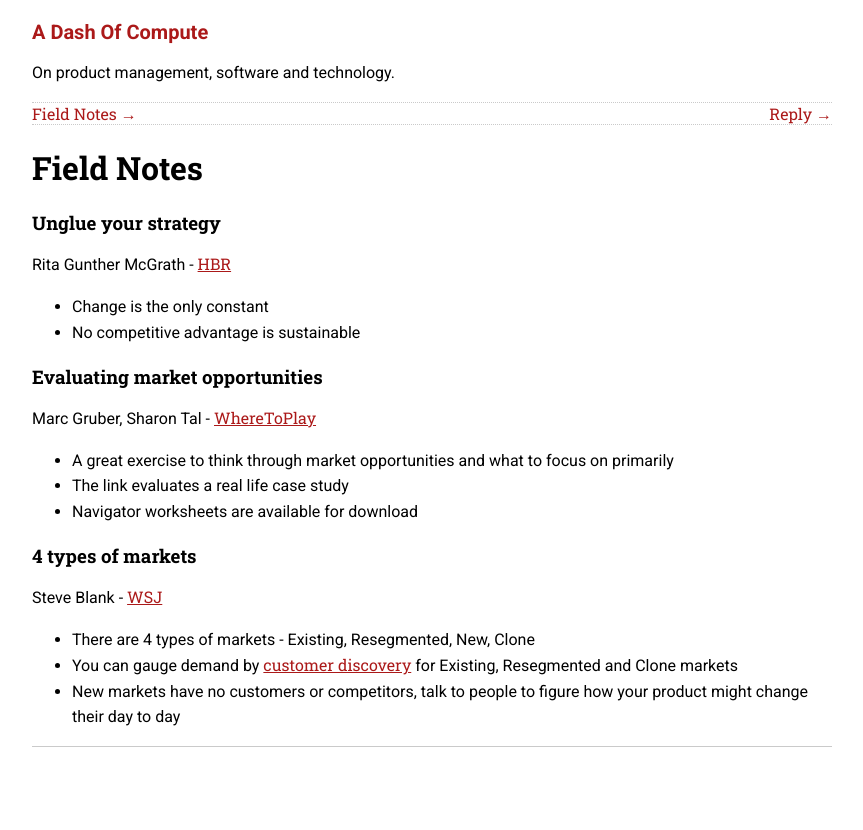
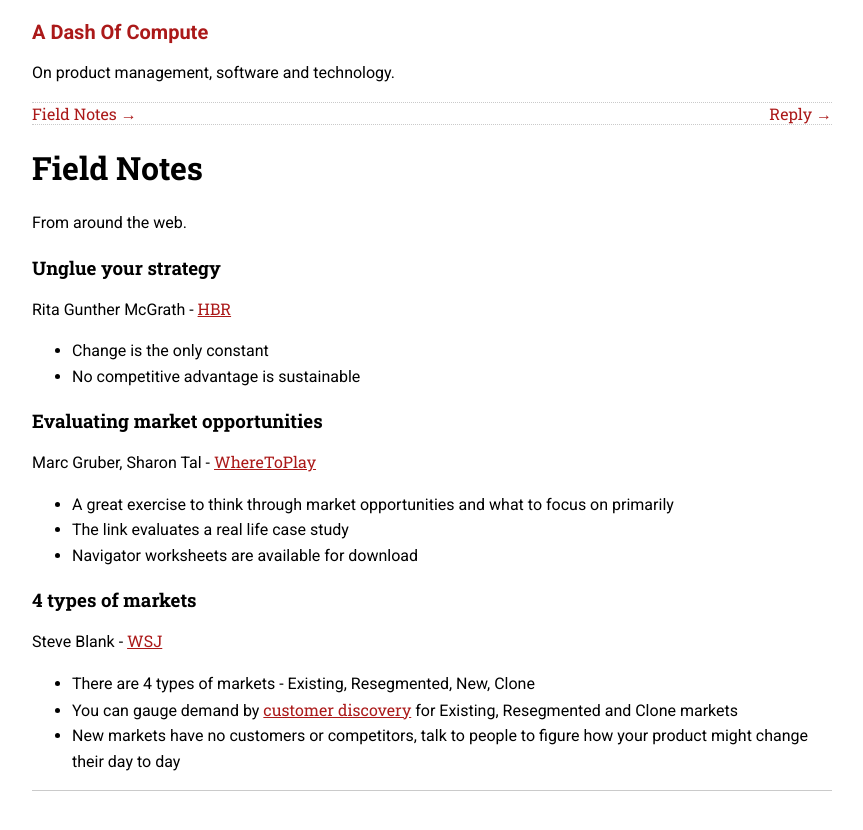
Before and after one commit to sautee/sautee.github.io, a Jekyll site: the page built from pages/fieldnotes.md, in a window 1280 px wide. Shown: the top 830 px of the page, without its empty margins (208-1071 px from the left). Built offline with Jekyll 4.4.1, drawn with Linux system fonts in a browser that asks for light colours.

Commit message:
Update fieldnotes.md

```diff
--- a/pages/fieldnotes.md
+++ b/pages/fieldnotes.md
@@ -4,13 +4,13 @@ layout: page
 hidden : true
 permalink: /fieldnotes
 ---
+From around the web.
 
 ### Unglue your strategy
 Rita Gunther McGrath - [HBR](https://hbr.org/2013/06/transient-advantage)
 
 - Change is the only constant
 - No competitive advantage is sustainable
-
 
 ### Evaluating market opportunities
 Marc Gruber, Sharon Tal - [WhereToPlay](https://wheretoplay.co/flyability-safe-drones-for-inaccessible-places)
```
